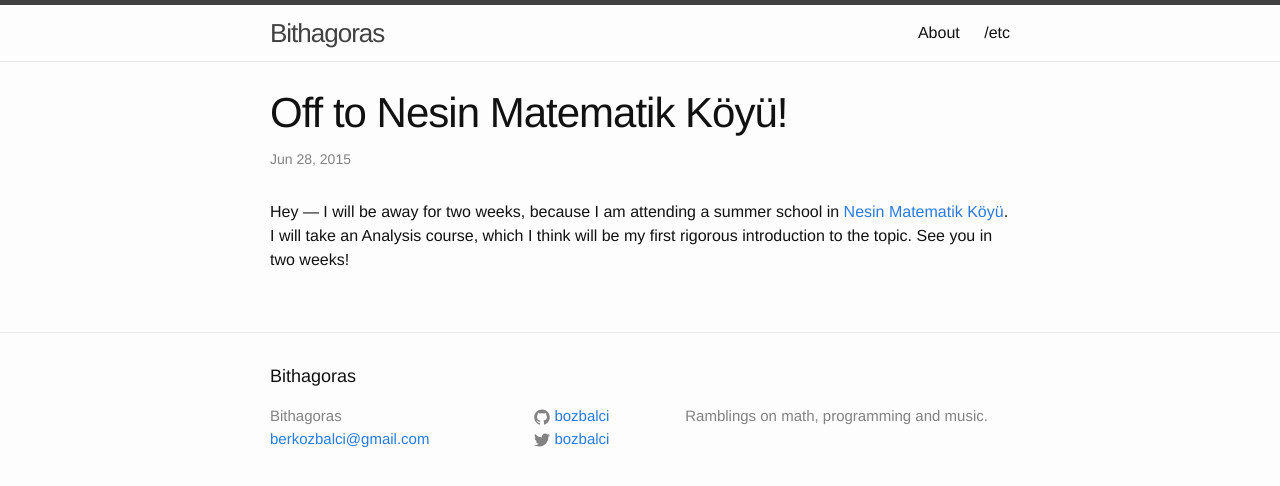
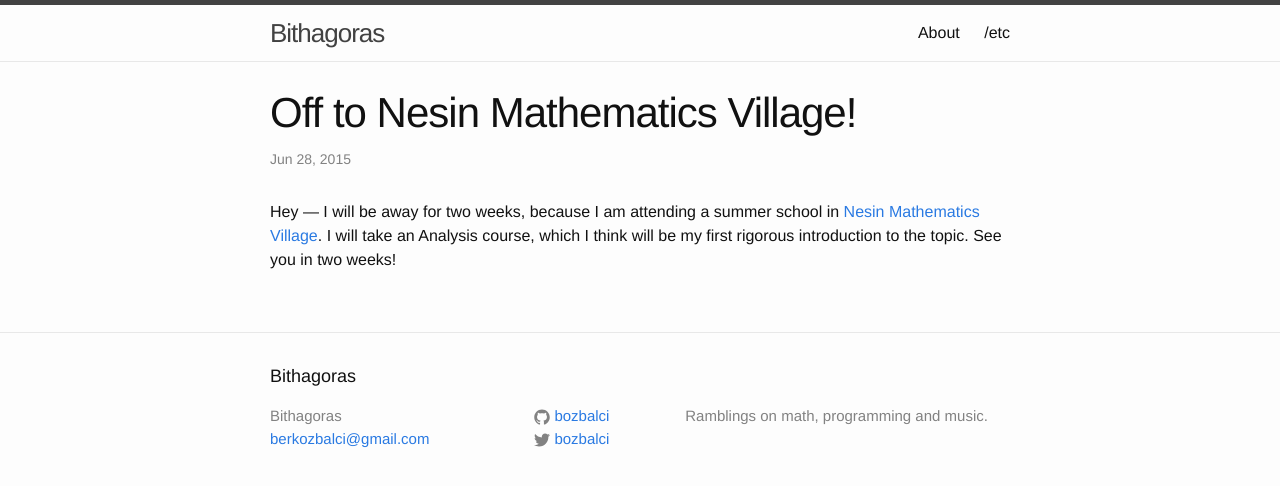
Before and after one commit to bozbalci/legacy-gh-page, a Jekyll site: the page built from _posts/2015-06-28-off-to-nmk.markdown, in a window 1280 px wide. Shown: the top 486 px of the page. Built offline with Jekyll 4.4.1, drawn with Linux system fonts in a browser that asks for light colours.

Commit message:
nmk -> nmv

```diff
--- a/_posts/2015-06-28-off-to-nmk.markdown
+++ b/_posts/2015-06-28-off-to-nmk.markdown
@@ -1,10 +1,10 @@
 ---
 layout: post
-title:  "Off to Nesin Matematik Köyü!"
+title:  "Off to Nesin Mathematics Village!"
 date:   2015-06-28 00:00:00
 categories: meta
 ---
 
-Hey — I will be away for two weeks, because I am attending a summer school in [Nesin Matematik Köyü][nmk]. I will take an Analysis course, which I think will be my first rigorous introduction to the topic. See you in two weeks!
+Hey — I will be away for two weeks, because I am attending a summer school in [Nesin Mathematics Village][nmk]. I will take an Analysis course, which I think will be my first rigorous introduction to the topic. See you in two weeks!
 
-[nmk]: https://matematikkoyu.org/
+[nmk]: https://matematikkoyu.org/eng
```
